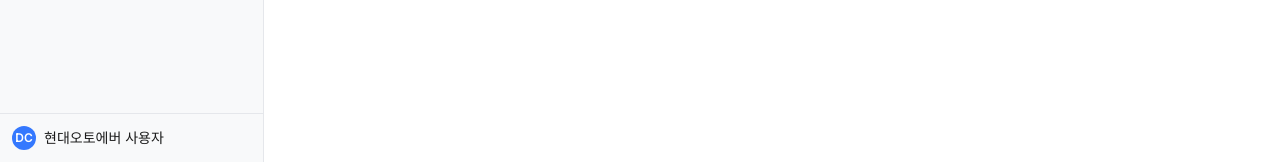
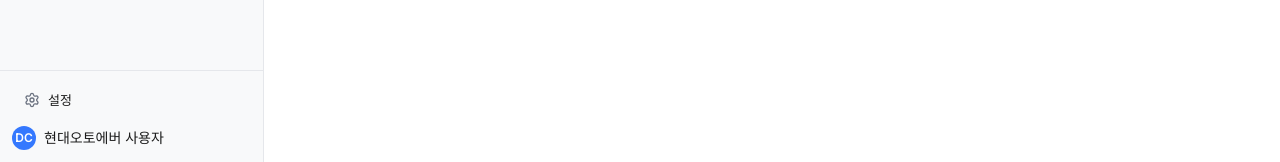
Before and after one commit to sgtlim0/hchat-desktop, a React (Vite) app: page / in a window 1280 px wide. Shown: the part 638-800 px from the top of the page. Built offline with nearby package versions, Linux system fonts and the light colour scheme.

Commit message:
feat: 사이드바 하단에 설정 바로가기 추가
사이드바 하단 사용자 정보 위에 Settings 아이콘과 함께 설정 메뉴
바로가기 항목 추가. 클릭 시 설정 화면 열림.

```diff
--- a/src/widgets/sidebar/Sidebar.tsx
+++ b/src/widgets/sidebar/Sidebar.tsx
@@ -1,6 +1,7 @@
 import { useState } from 'react'
-import { MessageSquare, Folder, Star, Search, Plus, Brain, Network, CalendarClock, Users } from 'lucide-react'
+import { MessageSquare, Folder, Star, Search, Plus, Brain, Network, CalendarClock, Users, Settings } from 'lucide-react'
 import { useSessionStore } from '@/entities/session/session.store'
+import { useSettingsStore } from '@/entities/settings/settings.store'
 import { SidebarItem } from '@/shared/ui/SidebarItem'
 import { Avatar } from '@/shared/ui/Avatar'
 import { Button } from '@/shared/ui/Button'
@@ -16,6 +17,7 @@ export function Sidebar() {
   const createSession = useSessionStore((s) => s.createSession)
   const setView = useSessionStore((s) => s.setView)
   const setSearchOpen = useSessionStore((s) => s.setSearchOpen)
+  const setSettingsOpen = useSettingsStore((s) => s.setSettingsOpen)
 
   const [contextMenu, setContextMenu] = useState<{
     sessionId: string
@@ -167,7 +169,12 @@ export function Sidebar() {
       </div>
 
       {/* Fixed bottom section */}
-      <div className="p-3 border-t border-border flex-shrink-0">
+      <div className="p-3 border-t border-border flex-shrink-0 space-y-2">
+        <SidebarItem
+          icon={Settings}
+          label={t('settings.title')}
+          onClick={() => setSettingsOpen(true)}
+        />
         <div className="flex items-center gap-2">
           <Avatar initials="DC" size="sm" />
           <span className="text-sm text-text-primary">{t('sidebar.user')}</span>
```
